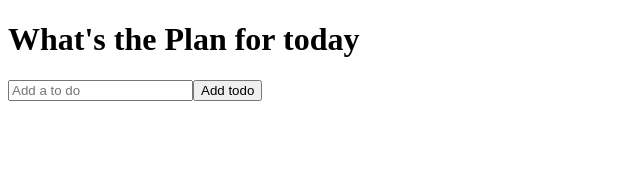
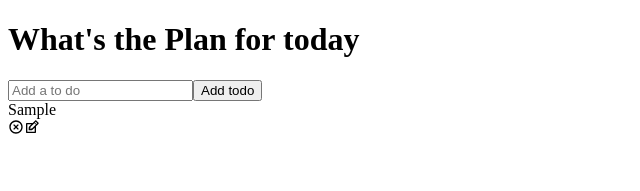
Before and after one commit to sahinmurat/React-Todo, a React (Create React App) app in the folder todo/: page / in a window 1280 px wide. Both pictures are taken after typing "Sample" into the empty fields and a click on the button "Add todo". Shown: the top 191 px of the page, without its empty margins (0-640 px from the left). Built offline with nearby package versions, Linux system fonts and the light colour scheme.

Commit message:
delete button activated

```diff
--- a/todo/src/components/Todo.js
+++ b/todo/src/components/Todo.js
@@ -1,9 +1,9 @@
-import React from 'react'
+import React, {useState} from 'react'
 import TodoForm from './TodoForm'
 import {RiCloseCircleLine} from 'react-icons/ri'
 import { TiEdit} from 'react-icons/ti'
 
-function Todo() {
+function Todo({todos, completeTodo,removeTodo}) {
 const [edit, setEdit] = useState({
     id: null,
     value:''
@@ -17,8 +17,12 @@ const [edit, setEdit] = useState({
             {todo.text}
         </div>
         <div className='icons' >
-            <RiCloseCircleLine />
-            <TiEdit/>
+            <RiCloseCircleLine
+            onClick = {()=> removeTodo(todo.id)}
+            className='delete-icon' />
+            <TiEdit
+             onClick = {()=> setEdit({id:todo.id, value: todo.text})}
+             className='edit-icon' />
 
         </div>
       </div>
--- a/todo/src/components/TodoForm.js
+++ b/todo/src/components/TodoForm.js
@@ -9,7 +9,6 @@ const handleChange = e => {
 
 const handleSubmit = e =>{
     e.preventDefault();
-    // props.onSubmit(input);
     props.onSubmit({
         id : Math.floor(Math.random() * 1000),
         text : input
--- a/todo/src/components/TodoList.js
+++ b/todo/src/components/TodoList.js
@@ -1,4 +1,5 @@
 import React, {useState} from 'react'
+import Todo from './Todo';
 import TodoForm from './TodoForm'
 
 function TodoList() {
@@ -14,11 +15,29 @@ const addTodo = (todo) =>{
     console.log(todo,...todos)
 }
 
+    const removeTodo = id =>{
+        const removeArr = [...todos].filter(todo => todo.id !== id)
+        setTodos(removeArr);
+    }
+    const completeTodo = id =>{
+        let updatedTodos = todos.map(todo =>{
+            if (todo.id === id) {
+                todo.isComplete = !todo.isComplete;
+            }
+            return todo
+        })
+        setTodos(updatedTodos);
+
+    }
+
     return (
         <div>
             <h1>What's the Plan for today</h1>
-            {/* <h1>{todos} </h1> */}
             <TodoForm  onSubmit={addTodo} />
+            <Todo
+            todos={todos}
+            completeTodo={completeTodo}
+            removeTodo={removeTodo} />
         </div>
     )
 }
```
Also changed, not shown: 1 other file (tests, documents, lock files or other folders).
